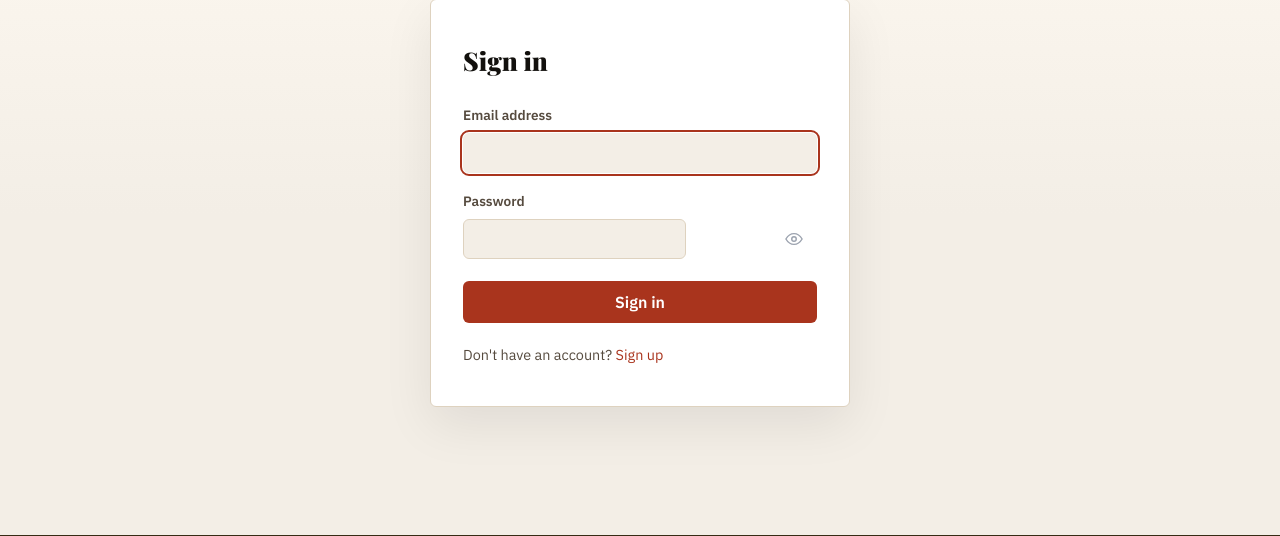
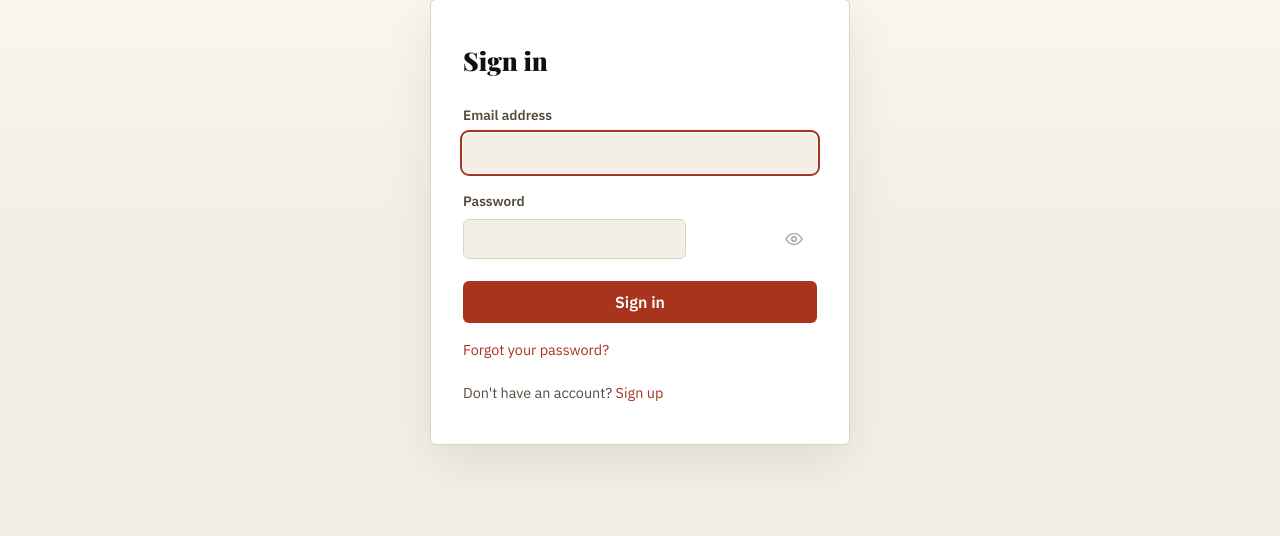
Before and after one commit to ronaldlobosm/adcritic-v4, a Flask app: page /en/account/login in a window 1280 px wide. Shown: the part 126-662 px from the top of the page. Run offline with Flask 3, Linux system fonts and the light colour scheme; some libraries are stand-ins or nearby versions.

Commit message:
Add password reset email flow

```diff
--- a/app/models.py
+++ b/app/models.py
@@ -288,6 +288,8 @@ class User(UserMixin, db.Model):
     email_verify_token     = db.Column(db.String(100), nullable=True, unique=True)
     email_verify_code      = db.Column(db.String(6),   nullable=True)
     email_verify_sent_at   = db.Column(db.DateTime,    nullable=True)
+    password_reset_token   = db.Column(db.String(100), nullable=True, unique=True)
+    password_reset_sent_at = db.Column(db.DateTime,    nullable=True)
 
     # Stripe subscription
     stripe_customer_id     = db.Column(db.String(100), nullable=True, unique=True)
--- a/app/routes/auth.py
+++ b/app/routes/auth.py
@@ -5,7 +5,7 @@ from flask_login import login_user, logout_user, login_required, current_user
 from app import db
 from app.models import User
 from app.utils import save_upload_file
-from app.email import send_verification_email
+from app.email import send_password_reset_email, send_verification_email
 from app.routes.membership import FOUNDER_CUTOFF_COUNT, _founder_active, _gold_count
 
 auth = Blueprint("auth", __name__)
@@ -26,6 +26,15 @@ UI = {
         "err_fields":        "Completa todos los campos.",
         "ok_login":          "Sesión iniciada.",
         "ok_logout":         "Sesión cerrada.",
+        "forgot_link":       "¿Olvidaste tu contraseña?",
+        "forgot_title":      "Recuperar contraseña",
+        "forgot_body":       "Ingresa tu correo y te enviaremos un enlace para crear una nueva contraseña.",
+        "forgot_btn":        "Enviar enlace",
+        "forgot_sent":       "Si existe una cuenta con ese correo, te enviaremos un enlace de recuperación.",
+        "reset_title":       "Nueva contraseña",
+        "reset_btn":         "Guardar contraseña",
+        "reset_invalid":     "El enlace no es válido o ya expiró.",
+        "reset_ok":          "Tu contraseña fue actualizada. Ya puedes iniciar sesión.",
         # Step 1 — elegir plan
         "step1_title":       "Crea tu cuenta",
         "step1_subtitle":    "Elige cómo quieres empezar",
@@ -95,6 +104,15 @@ UI = {
         "err_fields":        "Please fill in all fields.",
         "ok_login":          "You're signed in.",
         "ok_logout":         "You've been signed out.",
+        "forgot_link":       "Forgot your password?",
+        "forgot_title":      "Reset password",
+        "forgot_body":       "Enter your email and we'll send you a link to create a new password.",
+        "forgot_btn":        "Send link",
+        "forgot_sent":       "If an account exists for that email, we'll send a reset link.",
+        "reset_title":       "New password",
+        "reset_btn":         "Save password",
+        "reset_invalid":     "This link is invalid or has expired.",
+        "reset_ok":          "Your password was updated. You can sign in now.",
         # Step 1 — choose plan
         "step1_title":       "Create your account",
         "step1_subtitle":    "Choose how you want to get started",
@@ -161,6 +179,9 @@ def _gallery_url(lang):
 
 def _login_url(lang):
     return url_for("auth.login_es") if lang == "es" else url_for("auth.login_en")
+
+def _forgot_password_url(lang):
+    return url_for("auth.forgot_password_es") if lang == "es" else url_for("auth.forgot_password_en")
 
 def _register_url(lang):
     return url_for("auth.register_es") if lang == "es" else url_for("auth.register_en")
@@ -473,6 +494,7 @@ def _handle_login(lang):
         ui=ui,
         alt_lang_url=alt_lang_url,
         register_url=_register_url(lang),
+        forgot_password_url=_forgot_password_url(lang),
     )
 
 
@@ -487,6 +509,90 @@ def login_en():
 
 
 # ---------------------------------------------------------------------------
+# Password reset
+# ---------------------------------------------------------------------------
+
+def _handle_forgot_password(lang):
+    ui = UI[lang]
+    alt_lang_url = _forgot_password_url("en" if lang == "es" else "es")
+
+    if current_user.is_authenticated:
+        return redirect(_gallery_url(lang))
+
+    if request.method == "POST":
+        email = request.form.get("email", "").strip().lower()
+        if email:
+            user = User.query.filter_by(email=email, is_active=True).first()
+            if user:
+                send_password_reset_email(user, lang)
+        flash(ui["forgot_sent"], "info")
+        return redirect(_login_url(lang))
+
+    return render_template(
+        "auth/forgot_password.html",
+        lang=lang,
+        ui=ui,
+        alt_lang_url=alt_lang_url,
+        login_url=_login_url(lang),
+    )
+
+
+def _handle_reset_password(lang, token):
+    ui = UI[lang]
+    alt_lang_url = (
+        url_for("auth.reset_password_en", token=token)
+        if lang == "es" else url_for("auth.reset_password_es", token=token)
+    )
+    user = User.query.filter_by(password_reset_token=token).first()
+    expired = True
+    if user and user.password_reset_sent_at:
+        expired = datetime.utcnow() - user.password_reset_sent_at > timedelta(hours=1)
+
+    if not user or expired:
+        flash(ui["reset_invalid"], "error")
+        return redirect(_forgot_password_url(lang))
+
+    if request.method == "POST":
+        password = request.form.get("password", "").strip()
+        if len(password) < 8:
+            flash(ui["err_pw_short"], "error")
+        else:
+            user.set_password(password)
+            user.password_reset_token = None
+            user.password_reset_sent_at = None
+            db.session.commit()
+            flash(ui["reset_ok"], "success")
+            return redirect(_login_url(lang))
+
+    return render_template(
+        "auth/reset_password.html",
+        lang=lang,
+        ui=ui,
+        alt_lang_url=alt_lang_url,
+    )
+
+
+@auth.route("/es/cuenta/recuperar", methods=["GET", "POST"])
+def forgot_password_es():
+    return _handle_forgot_password("es")
+
+
+@auth.route("/en/account/forgot-password", methods=["GET", "POST"])
+def forgot_password_en():
+    return _handle_forgot_password("en")
+
+
+@auth.route("/es/cuenta/restablecer/<token>", methods=["GET", "POST"])
+def reset_password_es(token):
+    return _handle_reset_password("es", token)
+
+
+@auth.route("/en/account/reset-password/<token>", methods=["GET", "POST"])
+def reset_password_en(token):
+    return _handle_reset_password("en", token)
+
+
+# ---------------------------------------------------------------------------
 # Logout
 # ---------------------------------------------------------------------------
 
--- a/app/templates/auth/login.html
+++ b/app/templates/auth/login.html
@@ -32,6 +32,10 @@
       <button type="submit" class="auth-btn">{{ ui.login_btn }}</button>
     </form>
 
+    <p class="auth-switch" style="margin-top:.9rem">
+      <a href="{{ forgot_password_url }}">{{ ui.forgot_link }}</a>
+    </p>
+
     <p class="auth-switch">
       {{ ui.no_account }}
       <a href="{{ register_url }}">{{ ui.register_link }}</a>
```
Also changed, not shown: app/email.py (+43 -0 lines), app/templates/auth/forgot_password.html (added, +33 -0 lines), app/templates/auth/reset_password.html (added, +26 -0 lines), app/templates/email/password_reset_en.html (added, +25 -0 lines), app/templates/email/password_reset_es.html (added, +25 -0 lines), render.yaml (+12 -0 lines), 1 other file.
